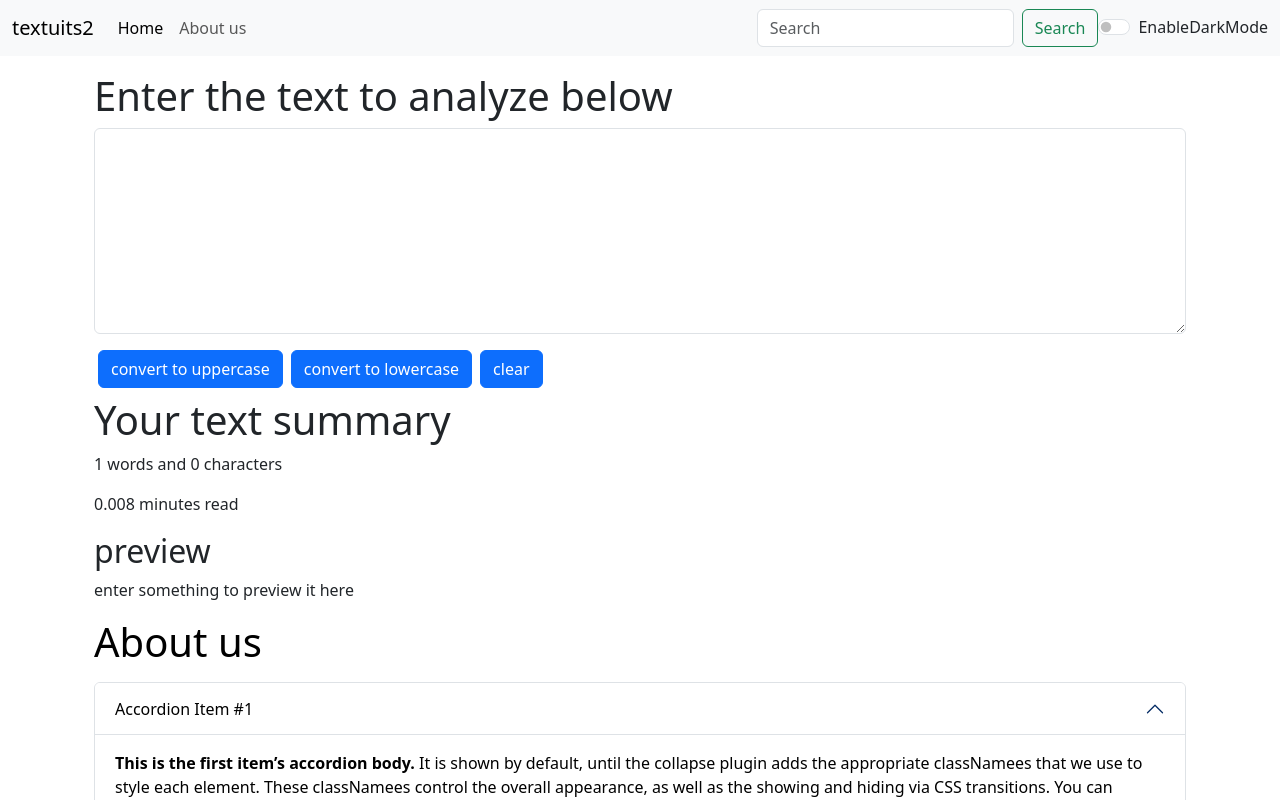
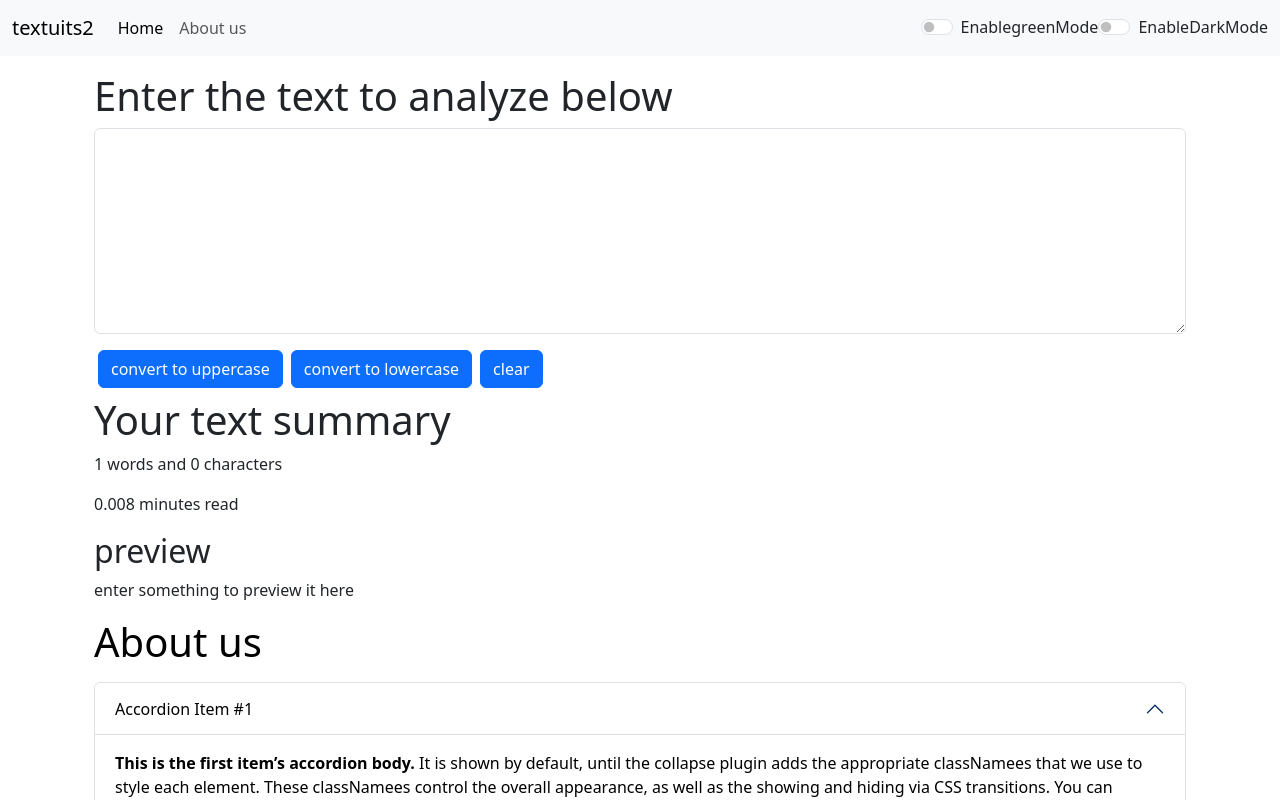
Before and after one commit to muhammadsaadasghar408-cmyk/web-development, a React (Create React App) app: page / in a window 1280 px wide. Shown: the top 800 px of the page. Built offline with nearby package versions, Linux system fonts and the light colour scheme.

Commit message:
adding custom color  theme to textuits

```diff
--- a/public/index.html
+++ b/public/index.html
@@ -7,7 +7,7 @@
     <meta name="theme-color" content="#000000" />
     <meta
       name="description"
-      content="Web site created using create-react-app"
+      content="textuits is a utiltiiy which can be used manipulate in text in the way you want."
     />
     <link rel="apple-touch-icon" href="%PUBLIC_URL%/logo192.png" />
     <link rel="manifest" href="%PUBLIC_URL%/manifest.json" />
@@ -18,7 +18,7 @@
   integrity="sha384-QWTKZyjpPEjISv5WaRU9OFeRpok6YctnYmDr5pNlyT2bRjXh0JMhjY6hW+ALEwIH"
   crossorigin="anonymous"
 /> -->
-    <title>React App</title>
+    <title>textuits-home</title>
   </head>
   <body>
     <noscript>You need to enable JavaScript to run this app.</noscript>
--- a/src/App.js
+++ b/src/App.js
@@ -9,6 +9,7 @@
 
 function App() {
   const [mode, setMode] = useState ('light');
+  const [green, setGreenMode] = useState ('light');
   const [alert, setAlert] = useState (null);
 
 const showAlert=(massage,type)=>{
@@ -39,9 +40,26 @@
       showAlert("light mode has been enable","success");
     }
   }
+  const greenMode= ()=>{
+    if (green=== 'light') {
+      setGreenMode('light');
+      // document.body.style.backgroundColor='dark';
+
+         document.body.style.backgroundColor = 'green';
+      document.body.style.color = 'white';
+      showAlert("green mode has been enable","success");
+    }
+    else{
+      setGreenMode('green');
+      // document.body.style.backgroundColor='white';
+      document.body.style.backgroundColor = 'white';    // white background
+      document.body.style.color = 'black';
+      showAlert("light mode has been enable","success");
+    }
+  }
   return (
     <>
-<Navbar title="textuits2" abouttext="About us" mode={mode} toggleMode={toggleMode} />
+<Navbar title="textuits2" abouttext="About us" mode={mode} green={green} greenMode={greenMode} toggleMode={toggleMode} />
 {/* <Navbar /> */}
 <Alert  alert={alert}/>
 <div className='container my-3'>
--- a/src/components/Navbar.js
+++ b/src/components/Navbar.js
@@ -5,7 +5,8 @@
 export default function Navbar(props) {
 
   return (
-    <nav className={`navbar navbar-expand-lg navbar-${props.mode} bg-${props.mode} `}>
+    <nav className={`navbar navbar-expand-lg ${props.green === 'green' ? 'bg-success' : `navbar-${props.mode} bg-${props.mode}`}`}
+>
       <div className="container-fluid">
         <a className="navbar-brand" href="/">{props.title} </a>
         <button className="navbar-toggler" type="button" data-bs-toggle="collapse"
@@ -26,12 +27,17 @@
               </a>
             </li>
           </ul>
-          <form className="d-flex" role="search">
+          {/* <form className="d-flex" role="search">
             <input
               className="form-control me-2"type="search" placeholder="Search" aria-label="Search"/>
             <button className="btn btn-outline-success"   type="submit"
              >Search </button>
-          </form>
+          </form> */}
+          <div className={`form-check form-switch text-${ props.mode === 'light' ? 'green' : 'light'}`}>
+            <input className="form-check-input"type="checkbox" onClick={props.greenMode} role="switch" id="switchCheckDefault"/>
+            <label className="form-check-label" htmlFor="switchCheckDefault" >
+            EnablegreenMode</label>
+          </div>
           <div className={`form-check form-switch text-${ props.mode === 'light' ? 'dark' : 'light'}`}>
             <input className="form-check-input"type="checkbox" onClick={props.toggleMode} role="switch" id="switchCheckDefault"/>
             <label className="form-check-label" htmlFor="switchCheckDefault" >
```
